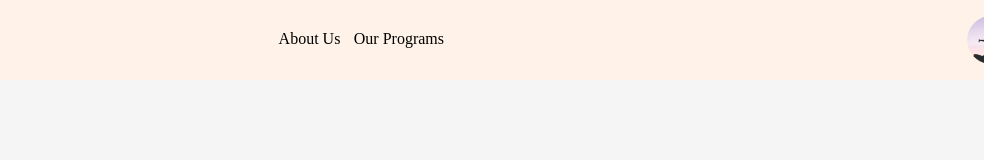
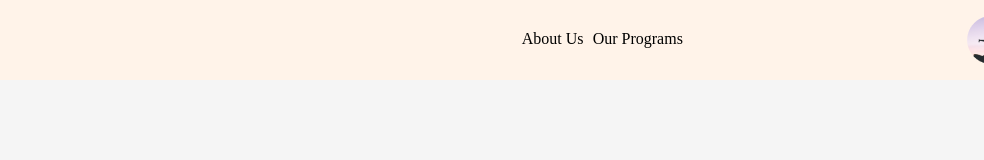
Before and after one commit to ksigei/ay_design, a plain HTML site: page index.html in a window 1280 px wide. Shown: the top 160 px of the page, 296-1280 px from the left. Drawn offline with Linux system fonts and the light colour scheme.

Commit message:
Add header

```diff
--- a/css/style.css
+++ b/css/style.css
@@ -2,7 +2,6 @@ body {
     font-family: "Nunito", sans-serif;
     font-weight: normal;
     font-style: normal;
-    color: #798795;
     background: #f5f5f5;
     overflow-x: hidden;
 }
@@ -38,10 +37,7 @@ nav .logo {
     /* background: url(../images/ay_logo.png); */
 }
 
-nav .logo image {
-
-
-}
+nav .logo image {}
 
 nav ul {
     position: absolute;
@@ -49,16 +45,18 @@ nav ul {
     display: flex;
 
     position: absolute;
-    left: 44.89%;
+    left: 63.89%;
+    right: 20.07%;
 
-    right: 31.46%;
+    /* right: 31.46%; */
     top: 33.75%;
     gap: 4.44%;
 }
 
-nav ul li {
+nav ul li a {
     /* Para */
-
+    text-decoration: none;
+    color: #000000;
     font-family: "Avenir LT Std";
     font-style: normal;
     font-weight: 300;
@@ -67,11 +65,6 @@ nav ul li {
     /* identical to box height, or 25px */
 
     font-feature-settings: "tnum"on, "lnum"on;
-}
-
-nav ul li a {
-    text-decoration: none;
-    color: #000000;
 }
 
 nav .account {
```
